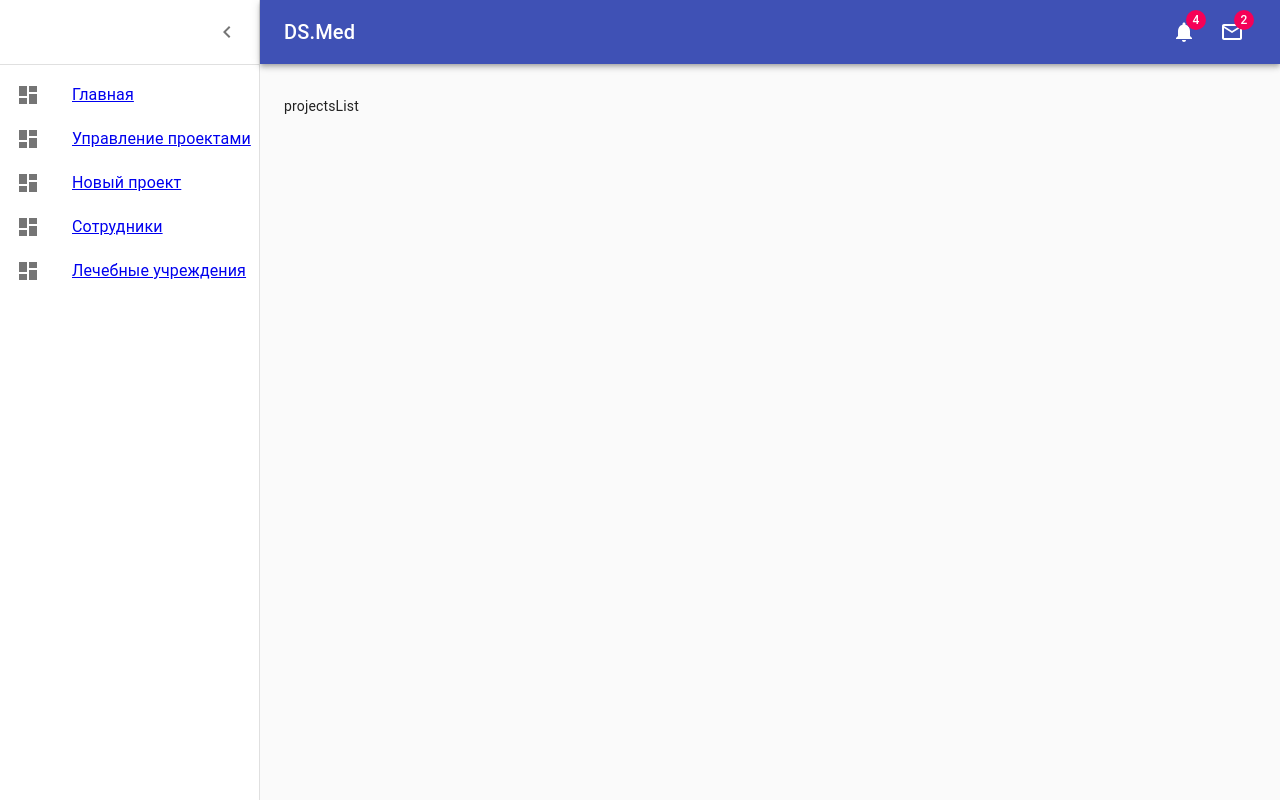
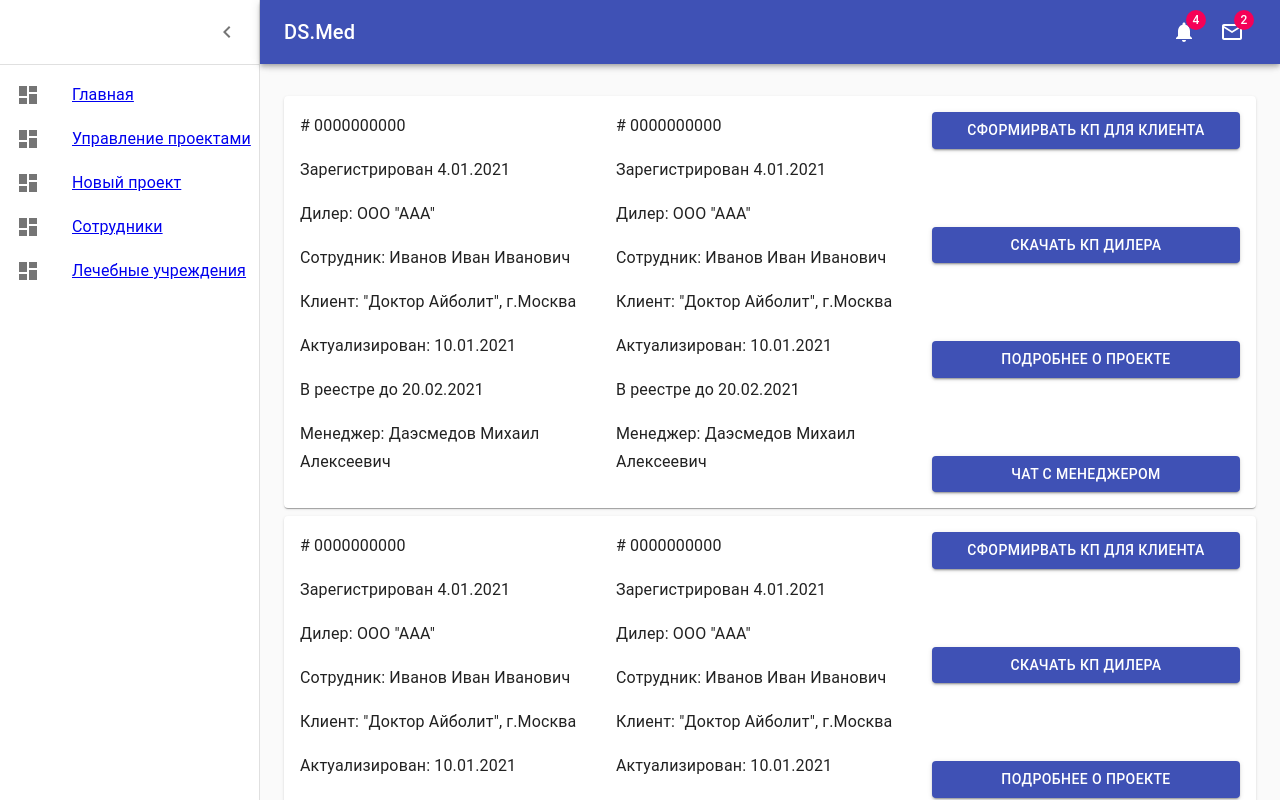
Before and after one commit to Jumay-dev/dealer_front, a React (Create React App) app: page /projects in a window 1280 px wide. Built offline with nearby package versions, Linux system fonts and the light colour scheme.

Commit message:
начало верстки шаблона проекта

```diff
--- a/src/components/Chart.tsx
+++ b/src/components/Chart.tsx
@@ -36,7 +36,7 @@ export default function Chart() {
   const theme = useTheme();
 
   return (
-    <LineChart width={500} height={300} data={data}>
+    <LineChart width={900} height={300} data={data}>
     <XAxis dataKey="name"/>
     <YAxis/>
     <CartesianGrid stroke="#eee" strokeDasharray="5 5"/>
--- /dev/null
+++ b/src/components/ProjectOne.tsx
@@ -0,0 +1,113 @@
+import React from 'react'
+import Paper from '@material-ui/core/Paper'
+import Typography from '@material-ui/core/Typography'
+import Button from '@material-ui/core/Button'
+import Accordion from '@material-ui/core/Accordion'
+import Grid from '@material-ui/core/Grid';
+
+import { makeStyles, createStyles, Theme } from '@material-ui/core/styles';
+
+const useStyles = makeStyles((theme: Theme) =>
+  createStyles({
+    paper: {
+        marginBottom: theme.spacing(1),
+        padding: theme.spacing(2),
+    },
+
+    gridInfo: {
+
+    },
+
+    gridTools: {
+
+    },
+
+    gridButtons: {
+        display: "flex",
+        flexDirection: "column",
+        justifyContent: "space-between"
+    }
+  }),
+);
+
+function ProjectOne() {
+    const classes = useStyles()
+    return (
+        <Paper className={classes.paper}>
+            <Grid container spacing={1}>
+                <Grid item xs={12} sm={4}>
+                    <Typography variant="subtitle1" paragraph>
+                        # 0000000000
+                    </Typography>
+                    <Typography variant="subtitle1" paragraph>
+                        Зарегистрирован 4.01.2021
+                    </Typography>
+                    <Typography variant="subtitle1" paragraph>
+                        Дилер: ООО "ААА"
+                    </Typography>
+                    <Typography variant="subtitle1" paragraph>
+                        Сотрудник: Иванов Иван Иванович
+                    </Typography>
+                    <Typography variant="subtitle1" paragraph>
+                        Клиент: "Доктор Айболит", г.Москва
+                    </Typography>
+                    <Typography variant="subtitle1" paragraph>
+                        Актуализирован: 10.01.2021
+                    </Typography>
+                    <Typography variant="subtitle1" paragraph>
+                        В реестре до 20.02.2021
+                    </Typography>
+                    <Typography variant="subtitle1" paragraph>
+                        Менеджер: Даэсмедов Михаил Алексеевич
+                    </Typography>
+                </Grid>
+
+                <Grid item xs={12} sm={4}>
+                    <Typography variant="subtitle1" paragraph>
+                        # 0000000000
+                    </Typography>
+                    <Typography variant="subtitle1" paragraph>
+                        Зарегистрирован 4.01.2021
+                    </Typography>
+                    <Typography variant="subtitle1" paragraph>
+                        Дилер: ООО "ААА"
+                    </Typography>
+                    <Typography variant="subtitle1" paragraph>
+                        Сотрудник: Иванов Иван Иванович
+                    </Typography>
+                    <Typography variant="subtitle1" paragraph>
+                        Клиент: "Доктор Айболит", г.Москва
+                    </Typography>
+                    <Typography variant="subtitle1" paragraph>
+                        Актуализирован: 10.01.2021
+                    </Typography>
+                    <Typography variant="subtitle1" paragraph>
+                        В реестре до 20.02.2021
+                    </Typography>
+                    <Typography variant="subtitle1" paragraph>
+                        Менеджер: Даэсмедов Михаил Алексеевич
+                    </Typography>
+                </Grid>
+
+                <Grid item xs={12} sm={4} className={classes.gridButtons}>
+
+                    <Button variant="contained" color="primary">
+                        Сформирвать КП для клиента
+                    </Button>
+                    <Button variant="contained" color="primary">
+                        Скачать КП дилера
+                    </Button>
+                    <Button variant="contained" color="primary">
+                        Подробнее о проекте
+                    </Button>
+                    <Button variant="contained" color="primary">
+                        Чат с менеджером
+                    </Button>
+
+                </Grid>
+            </Grid>
+        </Paper>
+    )
+}
+
+export default ProjectOne
--- /dev/null
+++ b/src/components/ToolsTable.tsx
@@ -0,0 +1,107 @@
+import React from 'react'
+
+import { Theme, createStyles, makeStyles } from '@material-ui/core/styles';
+import Accordion from '@material-ui/core/Accordion';
+import AccordionSummary from '@material-ui/core/AccordionSummary';
+import AccordionDetails from '@material-ui/core/AccordionDetails';
+import Typography from '@material-ui/core/Typography';
+import ExpandMoreIcon from '@material-ui/icons/ExpandMore';
+
+import Table from '@material-ui/core/Table';
+import TableBody from '@material-ui/core/TableBody';
+import TableCell from '@material-ui/core/TableCell';
+import TableContainer from '@material-ui/core/TableContainer';
+import TableHead from '@material-ui/core/TableHead';
+import TableRow from '@material-ui/core/TableRow';
+
+const useStyles = makeStyles((theme: Theme) =>
+  createStyles({
+    root: {
+      width: '100%',
+    },
+    heading: {
+      fontSize: theme.typography.pxToRem(15),
+      fontWeight: theme.typography.fontWeightRegular,
+    },
+    table: {
+        minWidth: 650,
+    },
+  }),
+);
+
+function createData(name: string, calories: number, fat: number, carbs: number, protein: number) {
+    return { name, calories, fat, carbs, protein };
+  }
+
+  const rows = [
+    createData('Frozen yoghurt', 159, 6.0, 24, 4.0),
+    createData('Ice cream sandwich', 237, 9.0, 37, 4.3),
+    createData('Eclair', 262, 16.0, 24, 6.0),
+    createData('Cupcake', 305, 3.7, 67, 4.3),
+    createData('Gingerbread', 356, 16.0, 49, 3.9),
+];
+
+
+
+function AccordionOfTools(props) {
+    const classes = useStyles();
+    return (
+        <React.Fragment>
+            <Accordion>
+                <AccordionSummary
+                expandIcon={<ExpandMoreIcon />}
+                aria-controls="panel1a-content"
+                id="panel1a-header"
+                >
+                <Typography className={classes.heading}>{props.categoryName}</Typography>
+                </AccordionSummary>
+                <AccordionDetails>
+                <Typography>
+                <Table className={classes.table} aria-label="simple table">
+                    <TableHead>
+                    <TableRow>
+                        <TableCell>Dessert (100g serving)</TableCell>
+                        <TableCell align="right">Calories</TableCell>
+                        <TableCell align="right">Fat&nbsp;(g)</TableCell>
+                        <TableCell align="right">Carbs&nbsp;(g)</TableCell>
+                        <TableCell align="right">Protein&nbsp;(g)</TableCell>
+                    </TableRow>
+                    </TableHead>
+                    <TableBody>
+                    {rows.map((row) => (
+                        <TableRow key={row.name}>
+                        <TableCell component="th" scope="row">
+                            {row.name}
+                        </TableCell>
+                        <TableCell align="right">{row.calories}</TableCell>
+                        <TableCell align="right">{row.fat}</TableCell>
+                        <TableCell align="right">{row.carbs}</TableCell>
+                        <TableCell align="right">{row.protein}</TableCell>
+                        </TableRow>
+                    ))}
+                    </TableBody>
+                </Table>
+                </Typography>
+                </AccordionDetails>
+            </Accordion>
+        </React.Fragment>
+    )
+}
+
+function ToolsTable() {
+    const classes = useStyles();
+
+    return (
+        <React.Fragment>
+            <Typography component="h2" variant="h4" align="center">
+                Авторизуемое оборудование
+            </Typography>
+            <AccordionOfTools categoryName={"Рентген аппараты"}/>
+            <AccordionOfTools categoryName={"Мониторы пациента"}/>
+            <AccordionOfTools categoryName={"ЛОР-комбайны"}/>
+            <AccordionOfTools categoryName={"Маммографы"}/>
+        </React.Fragment>
+    )
+}
+
+export default ToolsTable
--- a/src/pages/Main.tsx
+++ b/src/pages/Main.tsx
@@ -2,13 +2,23 @@ import React from "react";
 import Chart from "../components/Chart"
 import Paper from "@material-ui/core/Paper"
 import Slider from "../components/Slider"
+import { Theme, createStyles, makeStyles } from '@material-ui/core/styles';
+
+const useStyles = makeStyles((theme: Theme) =>
+  createStyles({
+    paper: {
+        margin: theme.spacing(1),
+        padding: theme.spacing(2),
+    }
+  }),
+);
 
 
 function Main() {
+  const classes = useStyles()
     return (
         <>
-          main
-          <Paper>
+          <Paper className={classes.paper}>
             <Chart />
             <Slider />
           </Paper>
--- a/src/pages/Project.tsx
+++ b/src/pages/Project.tsx
@@ -1,17 +1,40 @@
 import React from 'react'
+import Paper from '@material-ui/core/Paper'
+import Button from '@material-ui/core/Button'
+
+import { makeStyles, createStyles, Theme } from '@material-ui/core/styles';
+
 import CustomerReq from "../components/CustomerReq"
 import CompanyReq from "../components/CompanyReq"
-import Paper from '@material-ui/core/Paper'
+import ToolsTable from '../components/ToolsTable'
+
+const useStyles = makeStyles((theme: Theme) =>
+  createStyles({
+    paper: {
+        marginBottom: theme.spacing(1),
+        padding: theme.spacing(2),
+    }
+  }),
+);
 
 function Project() {
+    const classes = useStyles();
     return (
         <>
-            <Paper>
+            <Paper className={classes.paper}>
                 <CustomerReq />
             </Paper>
-            <Paper>
+            <Paper className={classes.paper}>
                 <CompanyReq />
             </Paper>
+
+            <Paper className={classes.paper}>
+                <ToolsTable />
+            </Paper>
+
+            <Button variant="contained" color="primary">
+                Отправить на авторизацию
+            </Button>
         </>
     )
 }
--- a/src/pages/ProjectsList.tsx
+++ b/src/pages/ProjectsList.tsx
@@ -1,9 +1,13 @@
 import React from 'react'
+import ProjectOne from "../components/ProjectOne"
 
 function ProjectsList() {
     return (
         <>
-        projectsList
+            <ProjectOne />
+            <ProjectOne />
+            <ProjectOne />
+            <ProjectOne />
         </>
     )
 }
```
Also changed, not shown: 1 other file (tests, documents, lock files or other folders).
